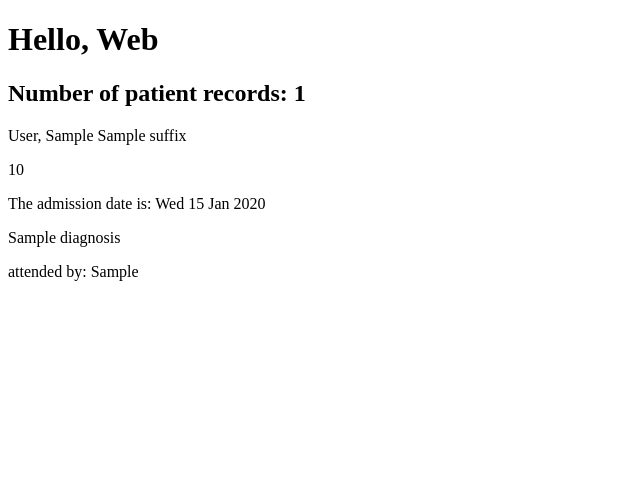
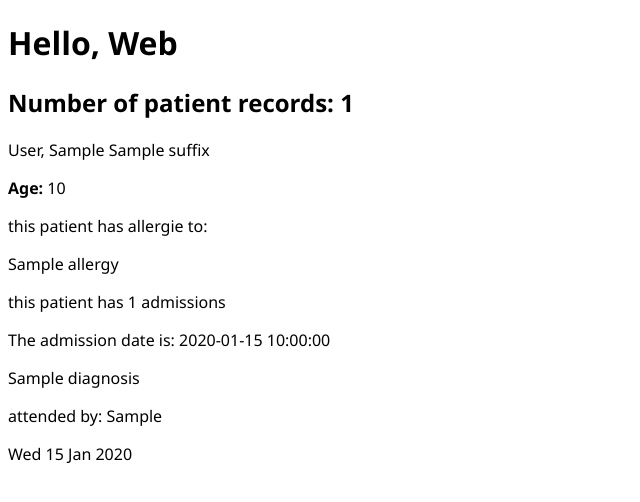
Before and after one commit to neekho/HospitalManagement2A, a Django app: page / in a window 1280 px wide. Shown: the top 502 px of the page, without its empty margins (0-640 px from the left). Run offline with Django 5.2, Linux system fonts and the light colour scheme; tables that the repository leaves empty hold one stand-in row (values such as "Sample post"); a database or web service that is not in the repository returns one stand-in record (values such as "Sample title"); data that the repository does not hold is empty.

Commit message:
showed all attributes, will fix date format

```diff
--- /dev/null
+++ b/frontend/HospitalManagement/static/HospitalManagement/style.css
@@ -0,0 +1,3 @@
+* {
+    font-family: 'Segoe UI', Tahoma, Geneva, Verdana, sans-serif;
+}
--- a/frontend/HospitalManagement/templates/HospitalManagement/index.html
+++ b/frontend/HospitalManagement/templates/HospitalManagement/index.html
@@ -1,9 +1,15 @@
+{% load static %}
+{% load tz %}
+
+
 <!DOCTYPE html>
 <html lang="en">
 <head>
     <meta charset="UTF-8">
     <meta name="viewport" content="width=device-width, initial-scale=1.0">
-    <title>Document</title>
+    <link rel="stylesheet" href="{% static 'HospitalManagement/style.css'%}">
+
+    <title>Patients</title>
 </head>
 <body>
     <h1>Hello, Web</h1>
@@ -11,13 +17,23 @@
 
     {% for patient in patient_details %}
         <p>{{patient.lastName}}, {{patient.firstName}} {{patient.suffix}}</p>
-        <p>{{patient.age}}</p>
+        <p><b>Age:</b> {{patient.age}}</p>
+
+        {% if patient.allergies %}
+            <p>this patient has allergie to:</p>
+            {% for allergy in patient.allergies %}
+                <p>{{ allergy }}</p>
+            {% endfor %}
+
+        {% endif %}
+
+
 
         {% if patient.admissions %}
+            <p>this patient has {{ patient.admissions|length}} admissions</p>
 
             {% for admission in patient.admissions %}
-                <p>The admission date is: {{admission.admissionDate|date:"D d M Y"}}</p>
-                <!-- <p>The admission date is: {{ admission.admissionDate }}</p> -->
+                <p>The admission date is: {{ admission.admissionDate|date:"Y-m-d H:i:s" }}</p>
                 <p>{{admission.diagnosis}}</p>
 
                 <p>attended by: {{admission.attendingDoctor}}</p>
@@ -31,5 +47,7 @@
 
     {% endfor %}
 
+    <p>{{patient_details.0.admissions.0.admissionDate|date:"D d M Y"}}</p>
+
 </body>
 </html>
--- a/frontend/HospitalManagement/views.py
+++ b/frontend/HospitalManagement/views.py
@@ -1,4 +1,3 @@
-from django.http import HttpResponse
 from django.shortcuts import render
 
 from . requests import get_all_patients
@@ -10,7 +9,10 @@ def all(request):
 
 
     context = {
-        'patient_details': all_patient_response
+        'patient_details': all_patient_response,
+
     }
 
+    print(context['patient_details'])
+
     return render(request, 'HospitalManagement/index.html', context=context)
```
